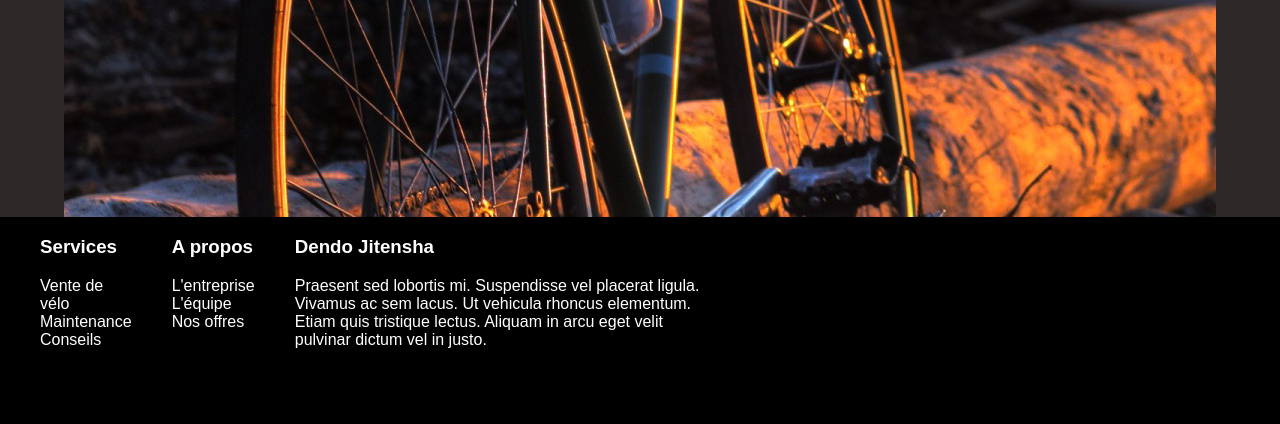
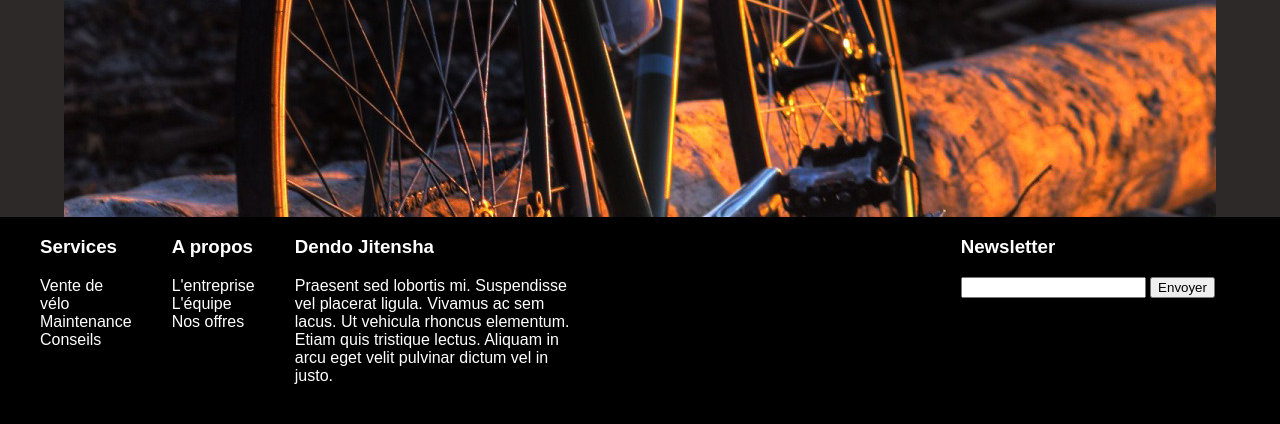
Before and after one commit to sachamutschler/5Bits_Dendo, a PHP site: page / in a window 1280 px wide. Shown: the part 1891-2315 px from the top of the page. Before the commit the page ends 2239 px from the top, so only its background shows below. Run offline with PHP 8.4, Linux system fonts and the light colour scheme.

Commit message:
modification et ajout du champ newsletter dans footer

```diff
--- a/View/footer.php
+++ b/View/footer.php
@@ -22,6 +22,15 @@
         <p class="text_desc">Praesent sed lobortis mi. Suspendisse vel placerat ligula. Vivamus ac sem lacus. Ut vehicula rhoncus elementum. Etiam quis tristique lectus. Aliquam in arcu eget velit pulvinar dictum vel in justo.</p>
 
     </div>
+    <div class="newsletter">
+        <h3>Newsletter</h3>
+        <form action="" method="post">
+            <label>
+                <input type="text" name="newsletter" class="newsletter_text">
+            </label>
+            <button type="submit">Envoyer</button>
+        </form>
+    </div>
 
 </footer>
 <div>
--- a/public/css/footer.css
+++ b/public/css/footer.css
@@ -32,3 +32,9 @@
 .lien_footer:hover{
     text-decoration: underline;
 }
+.newsletter h3{
+    margin-left: auto;
+}
+.newsletter{
+    width: 50%;
+}
```
